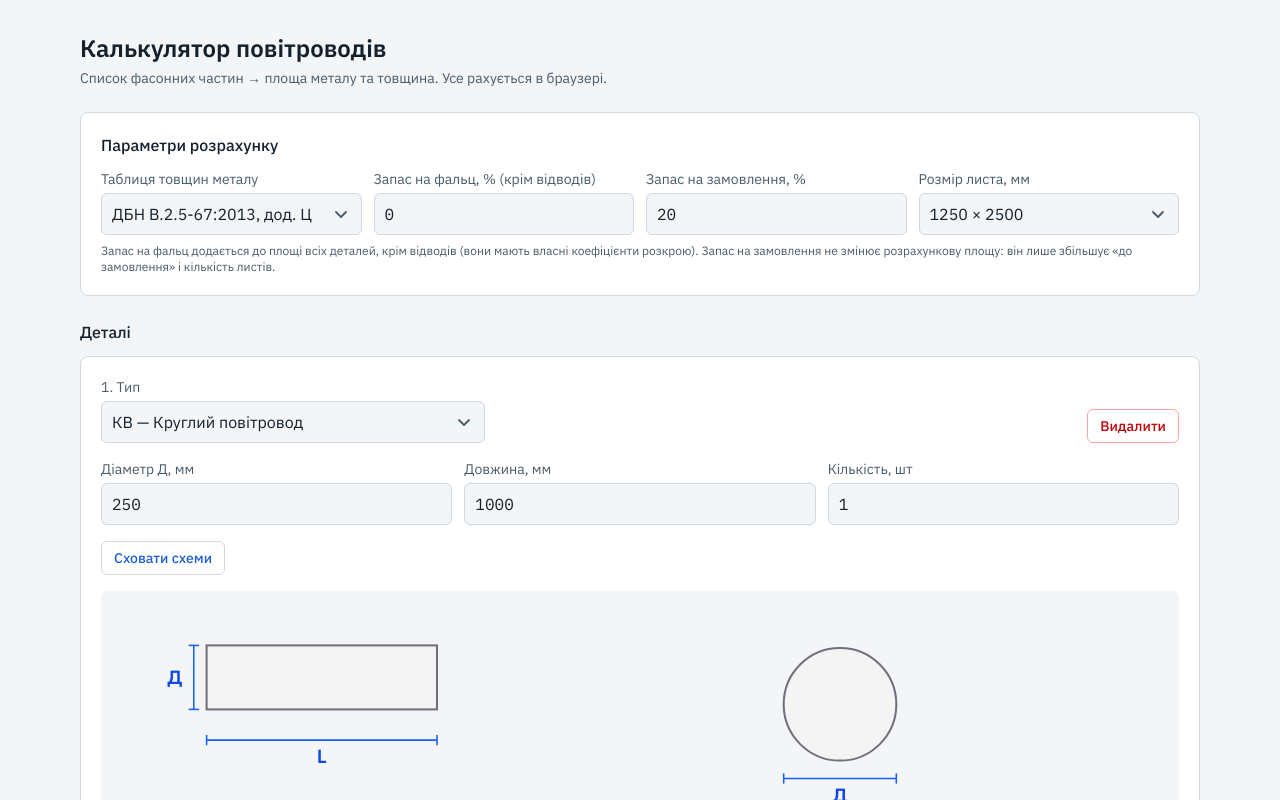
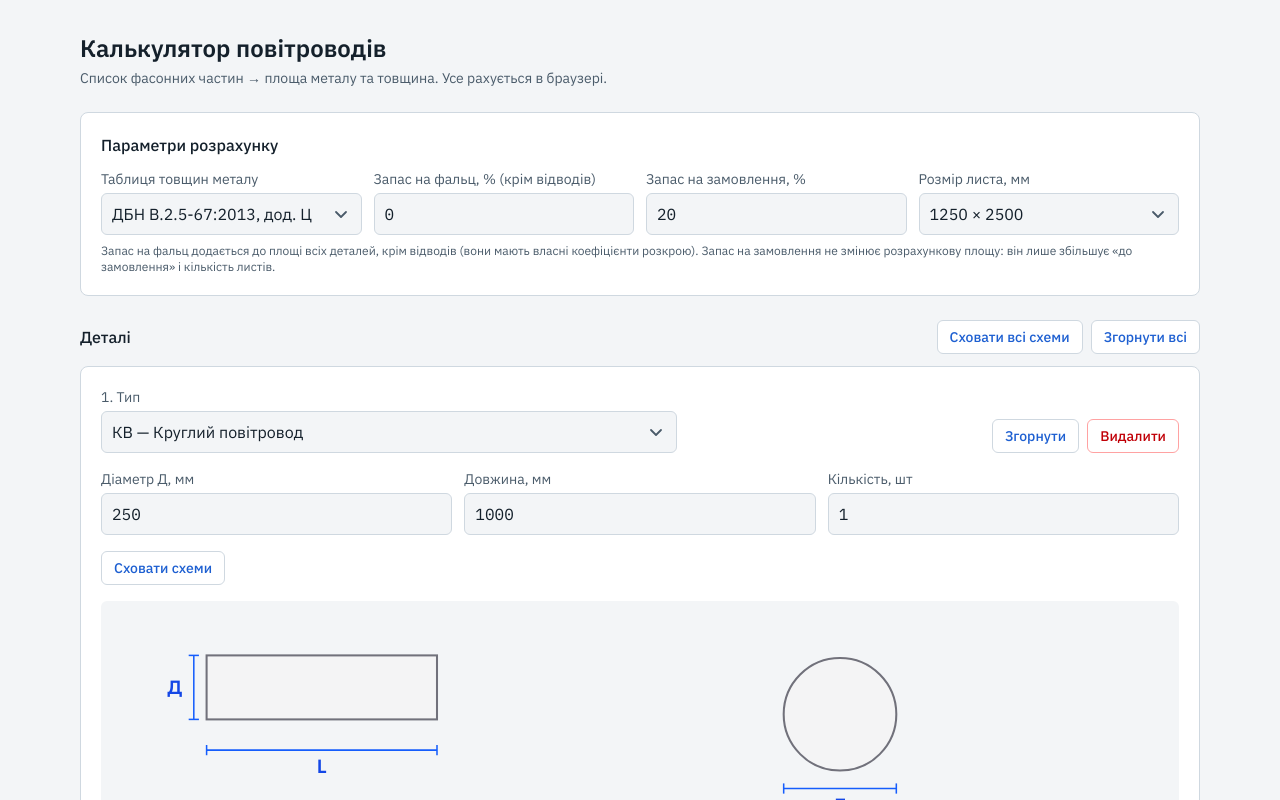
Before and after one commit to QuaZz7aR/HVAC-duct-calculator, a Next.js app: page / in a window 1280 px wide. Shown: the top 800 px of the page. Built offline with nearby package versions, Linux system fonts and the light colour scheme.

Commit message:
Fold cards to tiles, show/hide all sketches, wider kind select
Co-Authored-By: Claude Sonnet 5.5 <noreply@anthropic.com>
Claude-Session: https://claude.ai/code/session_01PpJhEaXTNTL4e4jwnYecUZ

```diff
--- a/src/components/calculator/FittingCard.tsx
+++ b/src/components/calculator/FittingCard.tsx
@@ -1,6 +1,4 @@
-import { useState } from "react";
 import { defaultConfig } from "@/lib/calc/config";
-import { sketchesOpenByDefault } from "@/lib/form/sample-rows";
 import { autoKey, isAuto } from "@/lib/form/auto-defaults";
 import { fieldColumns } from "@/lib/form/layout";
 import { kindFields, kindOrder, type FieldKey, type FittingKind, type FormRow } from "@/lib/form/fields";
@@ -16,6 +14,10 @@ import { TextField } from "./TextField";
 interface Props {
   row: FormRow;
   index: number;
+  showSketch: boolean;
+  collapsed: boolean;
+  onToggleSketch: () => void;
+  onToggleCollapsed: () => void;
   outcome: RowOutcome | undefined;
   onKindChange: (kind: FittingKind) => void;
   onValueChange: (key: FieldKey, value: string) => void;
@@ -25,16 +27,30 @@ interface Props {
 }
 
 /** One fitting: kind selector, the size fields that kind needs, quantity. */
-export function FittingCard({ row, index, outcome, onKindChange, onValueChange, onReset, onPatch, onRemove }: Props) {
-  const [showSketch, setShowSketch] = useState(sketchesOpenByDefault);
+export function FittingCard({ row, index, showSketch, collapsed, onToggleSketch, onToggleCollapsed, outcome, onKindChange, onValueChange, onReset, onPatch, onRemove }: Props) {
   const fieldLabel = (f: (typeof kindFields)[FittingKind][number]) =>
     `${dict.fields[f.key]}${f.optional ? ` (${dict.optional}: ${defaultConfig.reducerLengthMm})` : ""}`;
   // the (авто) hint or the reset link sits after the label, so reserve room for the longer one on the suggested field
   const labels = [...kindFields[row.kind].map((f) => fieldLabel(f) + (autoKey(row.kind) === f.key ? ` ${dict.autoValue.length > dict.resetAuto.length ? `(${dict.autoValue})` : dict.resetAuto}` : "")), dict.quantity];
+  if (collapsed) {
+    // one compact tile: number, kind and the typed values; the whole tile expands the card
+    const summary = [...kindFields[row.kind].map((f) => row.values[f.key] ?? ""), row.quantity].map((v) => v || "–").join(" · ");
+    return (
+      <div className={`${cardClass} flex items-center gap-2 !p-2`}>
+        <button type="button" className="min-w-0 flex-1 text-left" onClick={onToggleCollapsed} aria-expanded={false} title={`${dict.expandCard}: ${kindTitle(row.kind)}`}>
+          <span className="block text-sm font-medium leading-tight">{outcome && !outcome.ok && <span className="mr-1 text-red-600 dark:text-red-400" aria-label={dict.cardHasErrors} title={dict.cardHasErrors}>⚠</span>}{index + 1}. {kindTitle(row.kind)}</span>
+          <span className="block truncate font-mono text-xs text-muted">{summary}</span>
+        </button>
+        <button type="button" className={`${dangerButtonClass} shrink-0 !px-2 !py-1`} onClick={onRemove} aria-label={dict.removeItem} title={dict.removeItem}>
+          ×
+        </button>
+      </div>
+    );
+  }
   return (
-    <div className={cardClass}>
+    <div className={`${cardClass} col-span-full`}>
       <div className="mb-4 flex items-end justify-between gap-3">
-        <label className="min-w-0 flex-1 sm:max-w-sm">
+        <label className="min-w-0 flex-1 sm:max-w-xl">
           <span className={labelClass}>{index + 1}. {dict.kind}</span>
           <select className={selectClass} value={row.kind} onChange={(e) => onKindChange(e.target.value as FittingKind)}>
             {kindOrder.map((k) => (
@@ -42,9 +58,14 @@ export function FittingCard({ row, index, outcome, onKindChange, onValueChange,
             ))}
           </select>
         </label>
-        <button type="button" className={dangerButtonClass} onClick={onRemove}>
-          {dict.removeItem}
-        </button>
+        <div className="flex gap-2">
+          <button type="button" className={buttonClass} onClick={onToggleCollapsed}>
+            {dict.collapseCard}
+          </button>
+          <button type="button" className={dangerButtonClass} onClick={onRemove}>
+            {dict.removeItem}
+          </button>
+        </div>
       </div>
       <div
         className="grid grid-cols-2 gap-3 sm:[grid-template-columns:repeat(var(--cols),minmax(0,1fr))]"
@@ -66,7 +87,7 @@ export function FittingCard({ row, index, outcome, onKindChange, onValueChange,
         type="button"
         className={`mt-4 ${buttonClass}`}
         aria-expanded={showSketch}
-        onClick={() => setShowSketch((v) => !v)}
+        onClick={onToggleSketch}
       >
         {showSketch ? dict.sketch.hide : dict.sketch.show}
       </button>
--- a/src/components/calculator/FittingList.tsx
+++ b/src/components/calculator/FittingList.tsx
@@ -1,8 +1,10 @@
+import { useState } from "react";
 import type { RowOutcome } from "@/lib/form/calculate";
 import type { FieldKey, FittingKind, FormRow } from "@/lib/form/fields";
+import { sketchesOpenByDefault } from "@/lib/form/sample-rows";
 import { uk as dict } from "@/lib/i18n/uk";
 import { FittingCard } from "./FittingCard";
-import { primaryButtonClass } from "./styles";
+import { buttonClass, primaryButtonClass } from "./styles";
 
 interface Props {
   rows: FormRow[];
@@ -16,14 +18,47 @@ interface Props {
 }
 
 export function FittingList({ rows, outcome, onKindChange, onValueChange, onReset, onPatch, onRemove, onAdd }: Props) {
+  // view state only: per card, whether its sketches are open and whether it is folded to a tile; new rows follow the defaults
+  const [sketches, setSketches] = useState<Record<number, boolean>>({});
+  const [folded, setFolded] = useState<Record<number, boolean>>({});
+  const [sketchDefault, setSketchDefault] = useState(sketchesOpenByDefault);
+  const sketchOpen = (id: number) => sketches[id] ?? sketchDefault;
+  const isFolded = (id: number) => folded[id] ?? false;
+  const allSketchesOpen = rows.every((r) => sketchOpen(r.id));
+  const allFolded = rows.length > 0 && rows.every((r) => isFolded(r.id));
+
+  const setAllSketches = (open: boolean) => {
+    setSketchDefault(open);
+    setSketches(Object.fromEntries(rows.map((r) => [r.id, open])));
+  };
+  const setAllFolded = (value: boolean) => setFolded(Object.fromEntries(rows.map((r) => [r.id, value])));
+
   return (
     <section aria-labelledby="items-title" className="space-y-3">
+      <div className="flex flex-wrap items-center justify-between gap-2">
         <h2 id="items-title" className="font-medium">{dict.itemsTitle}</h2>
+        {rows.length > 0 && (
+          <div className="flex flex-wrap gap-2">
+            <button type="button" className={buttonClass} onClick={() => setAllSketches(!allSketchesOpen)}>
+              {allSketchesOpen ? dict.hideAllSketches : dict.showAllSketches}
+            </button>
+            <button type="button" className={buttonClass} onClick={() => setAllFolded(!allFolded)}>
+              {allFolded ? dict.expandAll : dict.collapseAll}
+            </button>
+          </div>
+        )}
+      </div>
+      {/* folded cards are tiles in a grid so many of them fit one screen; open cards span the full width */}
+      <div className="grid gap-3 sm:grid-cols-2 lg:grid-cols-3">
         {rows.map((row, idx) => (
           <FittingCard
             key={row.id}
             row={row}
             index={idx}
+            showSketch={sketchOpen(row.id)}
+            collapsed={isFolded(row.id)}
+            onToggleSketch={() => setSketches((s) => ({ ...s, [row.id]: !sketchOpen(row.id) }))}
+            onToggleCollapsed={() => setFolded((f) => ({ ...f, [row.id]: !isFolded(row.id) }))}
             outcome={outcome(row.id)}
             onKindChange={(kind) => onKindChange(row.id, kind)}
             onValueChange={(key, value) => onValueChange(row.id, key, value)}
@@ -32,6 +67,7 @@ export function FittingList({ rows, outcome, onKindChange, onValueChange, onRese
             onRemove={() => onRemove(row.id)}
           />
         ))}
+      </div>
       <button type="button" className={primaryButtonClass} onClick={onAdd}>
         + {dict.addItem}
       </button>
--- a/src/lib/i18n/uk.ts
+++ b/src/lib/i18n/uk.ts
@@ -23,6 +23,13 @@ export const uk = {
   itemsTitle: 'Деталі',
   addItem: 'Додати деталь',
   removeItem: 'Видалити',
+  collapseCard: 'Згорнути',
+  cardHasErrors: 'У деталі є помилки',
+  expandCard: 'Розгорнути',
+  collapseAll: 'Згорнути всі',
+  expandAll: 'Розгорнути всі',
+  showAllSketches: 'Показати всі схеми',
+  hideAllSketches: 'Сховати всі схеми',
   kind: 'Тип',
   quantity: 'Кількість, шт',
   optional: 'необов’язково',
```
Also changed, not shown: 2 other files (tests, documents, lock files or other folders). Lines whose indentation alone changed are shown as unchanged.
